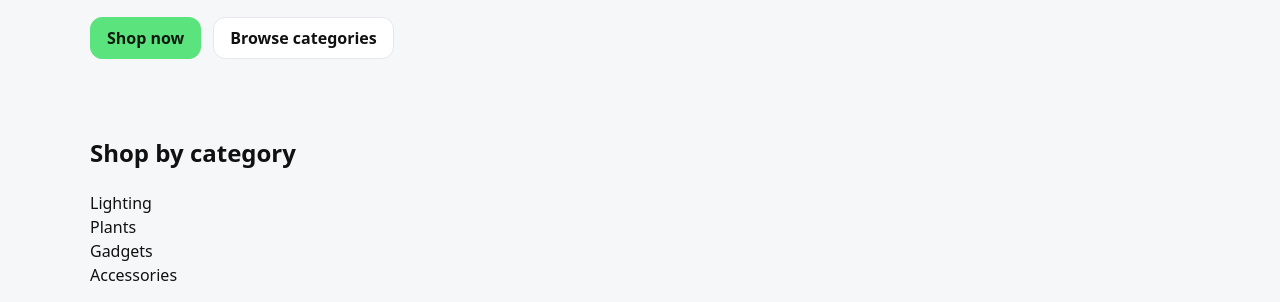
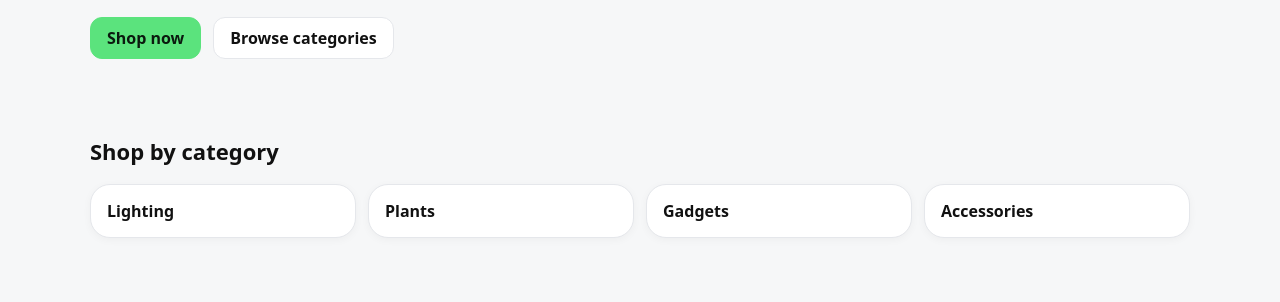
Before and after one commit to spennerr/DeskThings, a plain HTML site: page public/index.html in a window 1280 px wide. Shown: the part 207-509 px from the top of the page. Drawn offline with Linux system fonts and the light colour scheme.

Commit message:
feat: style featured categories as card grid

```diff
--- a/public/styles.css
+++ b/public/styles.css
@@ -202,3 +202,38 @@ header {
 .hero-actions a:hover {
     text-decoration: none;
 }
+
+/* =========================
+   Featured Categories
+   ========================= */
+
+.featured-categories {
+    padding: 20px 0 56px;
+}
+
+.featured-categories h2 {
+    margin: 0 0 16px;
+    font-size: 22px;
+}
+
+.category-list {
+    display: grid;
+    grid-template-columns: repeat(4, 1fr);
+    gap: 12px;
+}
+
+.category-list a {
+    display: block;
+    padding: 14px 16px;
+    border: 1px solid var(--color-border);
+    border-radius: var(--radius-lg);
+    background: var(--color-surface);
+    box-shadow: var(--shadow-sm);
+    text-decoration: none;
+    font-weight: 600;
+}
+
+.category-list a:hover {
+    border-color: rgba(0, 0, 0, 0.18);
+    text-decoration: none;
+}
```
